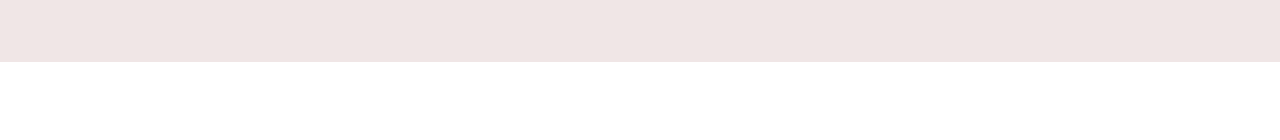
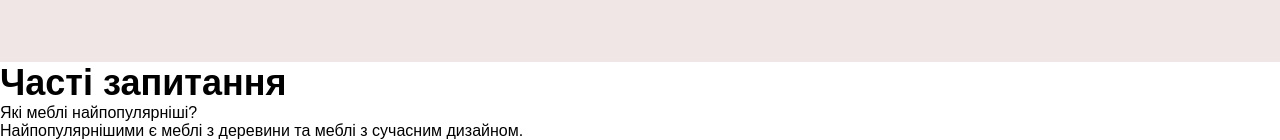
Before and after one commit to alivieE/Muebleria, a React (Create React App) app in the folder muebleria/: page / in a window 1280 px wide. Shown: the part 1712-1852 px from the top of the page. Before the commit the page ends 1774 px from the top, so only its background shows below. Built offline with nearby package versions, Linux system fonts and the light colour scheme; no server answers.

Commit message:
popularitems firts part

```diff
--- a/muebleria/src/App.jsx
+++ b/muebleria/src/App.jsx
@@ -4,6 +4,7 @@ import Header from "./components/Header/Header.jsx";
 import Hero from "./components/Hero/Hero";
 import FurnitureList from "./components/FurnitureList/FurnitureList.jsx";
 import AboutUs from "./components/AboutUs/AboutUs.jsx";
+import Questions from "./components/Questions/Questions.jsx";
 
 function App() {
   return (
@@ -12,6 +13,7 @@ function App() {
       <Hero></Hero>
       <FurnitureList></FurnitureList>
       <AboutUs></AboutUs>
+      <Questions></Questions>
     </div>
   );
 }
--- /dev/null
+++ b/muebleria/src/components/Questions/Questions.jsx
@@ -0,0 +1,16 @@
+import React from 'react';
+import s from "./Questions.module.css";
+
+const Questions = () => {
+    return (
+        <div className={s.container}>
+            <div className={s.questionsWrap}>
+                <p className={s.title}>Часті запитання</p>
+                <p className={s.question}>Які меблі найпопулярніші?</p>
+                <p className={s.answer}>Найпопулярнішими є меблі з деревини та меблі з сучасним дизайном.</p>
+            </div>
+        </div>
+    );
+}
+
+export default Questions;
--- /dev/null
+++ b/muebleria/src/components/Questions/Questions.module.css
@@ -0,0 +1,4 @@
+.title {
+  font-weight: 700;
+  font-size: 36px;
+}
```
Also changed, not shown: muebleria/src/components/PopularItems/PopularItems.jsx (added, +14 -0 lines), muebleria/src/components/PopularItems/PopularItems.module.css (added).
